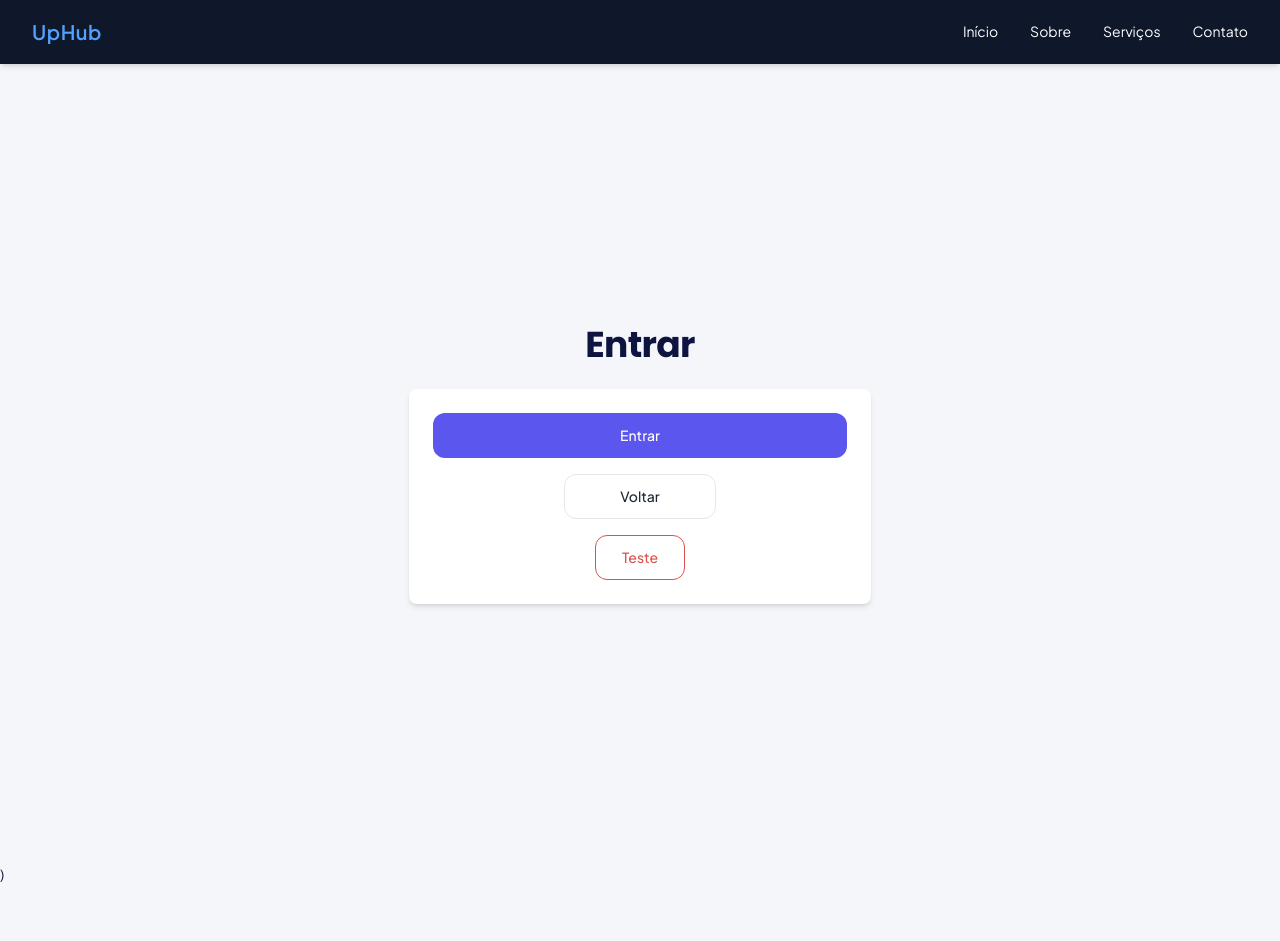
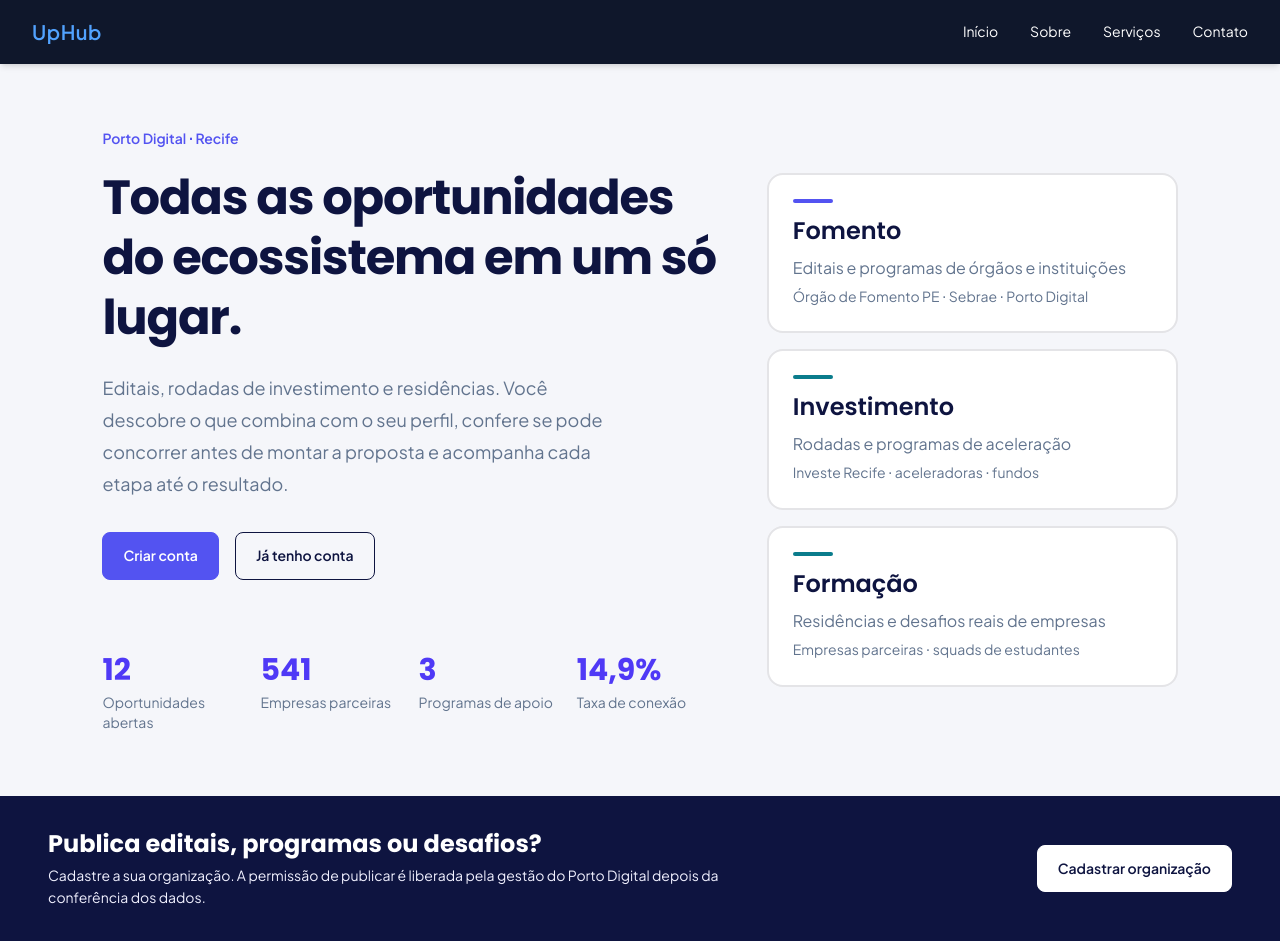
Before and after one commit to umcaranormale-bot/UpHub, a React (Vite) app in the folder frontend/: page / in a window 1280 px wide. Before the commit this address led to /entrar. Before the commit the page ends 886 px from the top, so only its background shows below. Built offline with nearby package versions, Linux system fonts and the light colour scheme.

Commit message:
feat: criacao da pagina inicial

```diff
--- a/frontend/src/App.tsx
+++ b/frontend/src/App.tsx
@@ -1,6 +1,8 @@
-import { Navigate, Route, Routes } from 'react-router-dom'
+import { Route, Routes } from 'react-router-dom'
 
 import Login from './pages/Login'
+import LandingPage from './pages/Landing-Page'
+import MainLayout from './layouts/MainLayout'
 
 /**
  * Índice das telas do site.
@@ -18,15 +20,16 @@ import Login from './pages/Login'
 function App() {
     return (
         <Routes>
-            {/* Quem abrir a raiz do site cai no login. */}
-            <Route path="/" element={<Navigate to="/entrar" replace />} />
+            <Route element={<MainLayout />}>
+                {/* Quem abrir a raiz do site cai na landing-page. */}
+                <Route path="/" element={<LandingPage />} />
+                {/* Acrescentem as rotas de vocês aqui. */}
+            </Route>
+                <Route path="/entrar" element={<Login />} />
 
-            <Route path="/entrar" element={<Login />} />
 
-            {/* Acrescentem as rotas de vocês aqui. */}
-
-            {/* Endereço que não existe: manda de volta para o login. */}
-            <Route path="*" element={<Navigate to="/entrar" replace />} />
+            {/* Endereço que não existe: manda de volta para a landing-page. */}
+            <Route path="*" element={<LandingPage />} />
         </Routes>
     )
 }
--- /dev/null
+++ b/frontend/src/layouts/MainLayout.tsx
@@ -0,0 +1,16 @@
+import { Outlet } from "react-router-dom";
+import { Navbar } from "../components/Navbar";
+
+function MainLayout() {
+  return (
+    <>
+      <Navbar />
+
+      <main>
+        <Outlet />
+      </main>
+    </>
+  );
+}
+
+export default MainLayout;
--- /dev/null
+++ b/frontend/src/pages/Landing-Page.tsx
@@ -0,0 +1,143 @@
+import { Link } from "react-router-dom";
+
+const trails = [
+  {
+    color: "bg-trilha-fomento",
+    title: "Fomento",
+    description: "Editais e programas de órgãos e instituições",
+    detail: "Órgão de Fomento PE ⋅ Sebrae ⋅ Porto Digital",
+  },
+  {
+    color: "bg-trilha-investimento",
+    title: "Investimento",
+    description: "Rodadas e programas de aceleração",
+    detail: "Investe Recife ⋅ aceleradoras ⋅ fundos",
+  },
+  {
+    color: "bg-trilha-investimento",
+    title: "Formação",
+    description: "Residências e desafios reais de empresas",
+    detail: "Empresas parceiras ⋅ squads de estudantes",
+  },
+];
+
+function LandingPage() {
+  return (
+    <main className="flex min-h-screen flex-col bg-page">
+
+      {/* Conteúdo principal */}
+      <section className="grid flex-1 grid-cols-[1.5fr_1fr] items-center gap-12 py-16 px-[8%]">
+        {/* Texto à esquerda */}
+        <div className="max-w-2xl">
+          <span className="mb-5 inline-block text-sm font-semibold text-acento">
+            Porto Digital ⋅ Recife
+          </span>
+
+          <h1 className="mb-6 text-5xl text-titulo leading-tight font-bold tracking-tight">
+            Todas as oportunidades do ecossistema em um só lugar.
+          </h1>
+
+          <p className="mb-8 max-w-lg text-base leading-8 text-slate-500 sm:text-lg">
+            Editais, rodadas de investimento e residências.
+            Você descobre o que combina com o seu perfil, confere se pode concorrer antes de montar a
+            proposta e acompanha cada etapa até o resultado.
+          </p>
+
+          <div className="flex flex-wrap gap-4">
+            <Link
+              to="/"
+              className="rounded-lg border border-acento bg-acento px-5 py-3 font-semibold text-white transition hover:bg-card hover:text-acento"
+            >
+              Criar conta
+            </Link>
+
+            <Link
+              to="/entrar"
+              className="rounded-lg border border-profundo px-5 py-3 font-semibold text-profundo transition hover:bg-profundo hover:text-white"
+            >
+              Já tenho conta
+            </Link>
+          </div>
+
+          {/* Indicadores */}
+          <div className="mt-12 grid grid-cols-4 gap-4 pt-6">
+            <div>
+              <h1 className="text-3xl font-bold text-indigo-600">12</h1>
+              <p className="mt-1 text-sm text-slate-500">
+                Oportunidades abertas
+              </p>
+            </div>
+
+            <div>
+              <h1 className="text-3xl font-bold text-indigo-600">541</h1>
+              <p className="mt-1 text-sm text-slate-500">
+                Empresas parceiras
+              </p>
+            </div>
+
+            <div>
+              <h1 className="text-3xl font-bold text-indigo-600">3</h1>
+              <p className="mt-1 text-sm text-slate-500">
+                Programas de apoio
+              </p>
+            </div>
+
+            <div>
+              <h1 className="text-3xl font-bold text-indigo-600">14,9%</h1>
+              <p className="mt-1 text-sm text-slate-500">
+                Taxa de conexão
+              </p>
+            </div>
+          </div>
+        </div>
+
+        {/* Trilhas */}
+        <div id="caracteristicas" className="flex flex-col max-w-2xl gap-4">
+          {trails.map((trails) => (
+            <article
+              key={trails.title}
+              className="rounded-2xl border-2 border-zinc-200 bg-white p-6 transition duration-200 hover:-translate-y-1 hover:border-indigo-950"
+            >
+              <div
+                className={`h-1 w-10 rounded-full ${trails.color}`}
+                aria-hidden="true"
+              />
+
+              <h2 className="mt-3 mb-2 text-2xl font-semibold">
+                {trails.title}
+              </h2>
+
+              <p className="leading-relaxed mb-1 text-base text-slate-500">
+                {trails.description}
+              </p>
+              <p className="leading-relaxed text-slate-500">
+                {trails.detail}
+              </p>
+            </article>
+          ))}
+        </div>
+      </section>
+      {/* Cadastro de organizações */}
+      <section className="flex flex-col items-start justify-between gap-6 bg-profundo px-8 py-8 text-white md:flex-row md:items-center md:px-12">
+        <div className="max-w-2xl">
+          <h2 className="mb-1 text-2xl font-bold">
+            Publica editais, programas ou desafios?
+          </h2>
+
+          <p className="leading-relaxed text-acento-suave">
+            Cadastre a sua organização. A permissão de publicar é liberada
+            pela gestão do Porto Digital depois da conferência dos dados.
+          </p>
+        </div>
+
+        <Link
+          to="/register-organization"
+          className="shrink-0 rounded-lg border border-white bg-card px-5 py-3 font-semibold text-profundo transition hover:bg-acento-suave"
+        >
+          Cadastrar organização
+        </Link>
+      </section>
+    </main>
+  );
+}
+export default LandingPage;
--- a/frontend/src/pages/Login.tsx
+++ b/frontend/src/pages/Login.tsx
@@ -1,5 +1,4 @@
 import { CustomButton } from '../components/Botao';
-import { Navbar } from '../components/Navbar';
 /**
  * Entrar — rota /entrar
  *
@@ -18,7 +17,6 @@ import { Navbar } from '../components/Navbar';
 function Login() {
     return (
         <div>
-            <Navbar />
             <main className="min-h-screen bg-page p-secao flex flex-col items-center justify-center gap-6">
                 <h1 className="text-h1 text-titulo">Entrar</h1>
 
```
Lines whose indentation alone changed are shown as unchanged.
